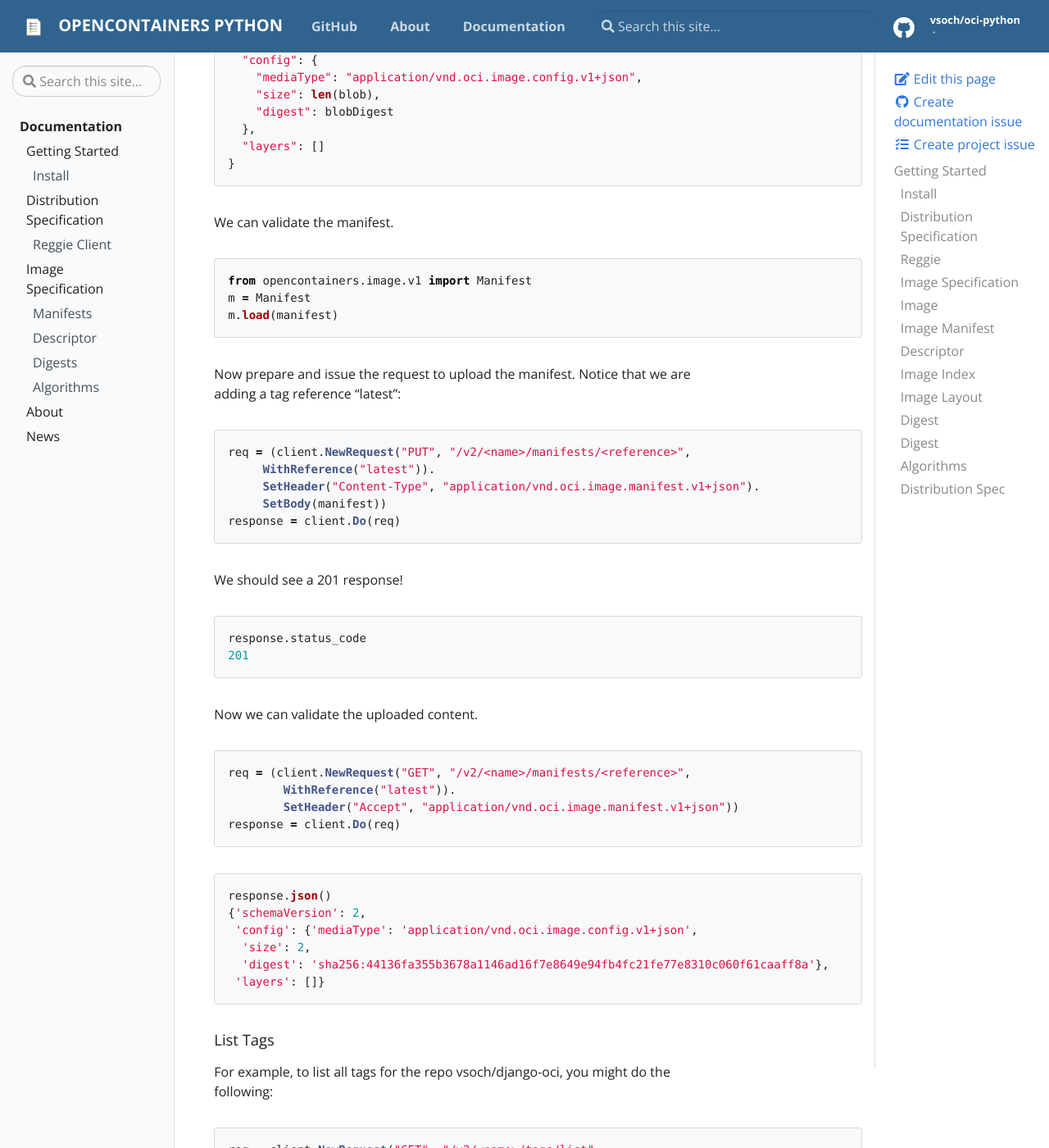
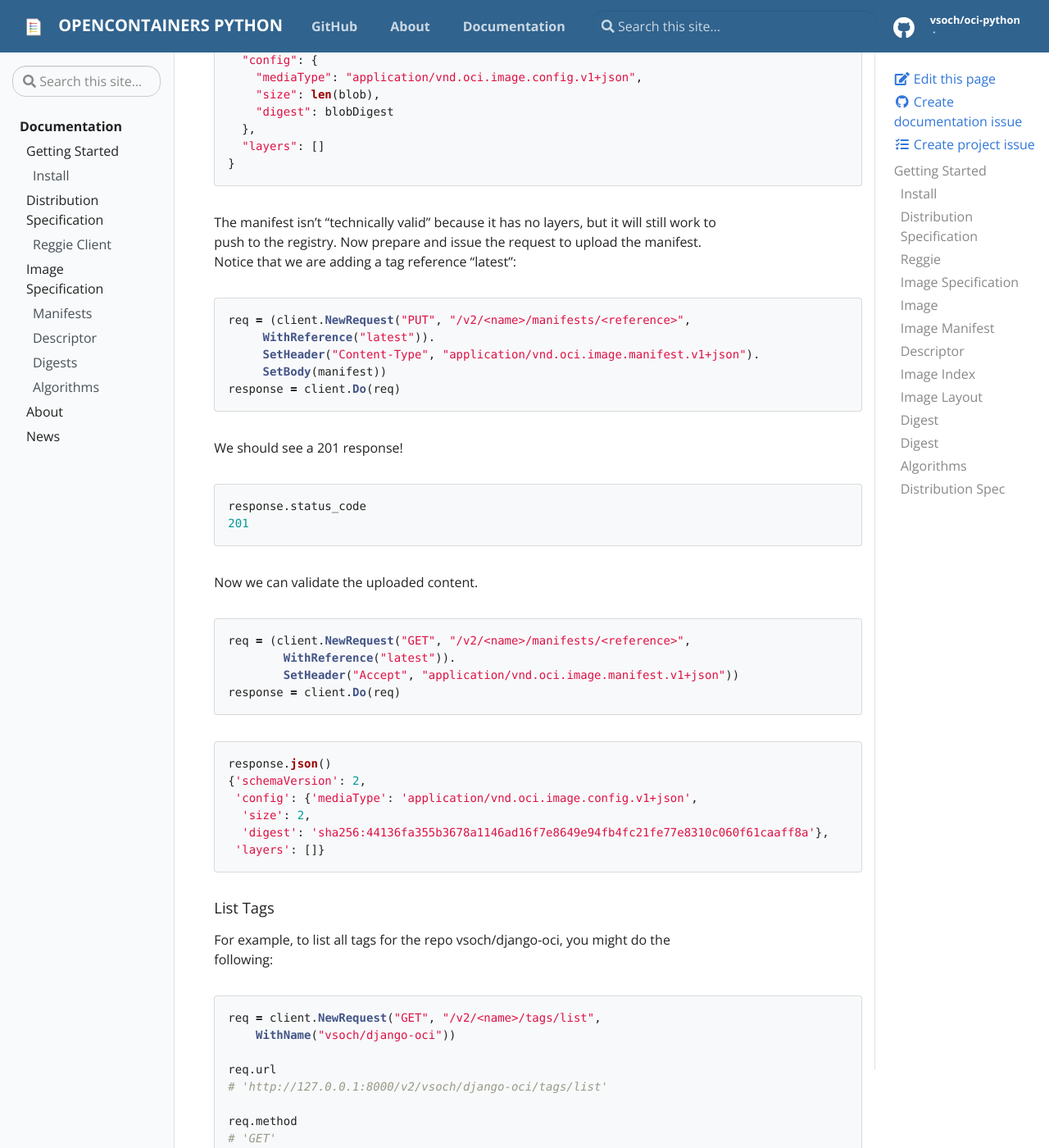
Before and after one commit to vsoch/oci-python, a Jekyll site: the page built from docs/_docs/getting-started.md, in a window 1280 px wide and 1400 px high, scrolled down 8785 px. Shown: the whole window at 82% size. Built offline with Jekyll 4.4.1, drawn with Linux system fonts in a browser that asks for light colours; some of the changed text lies outside the part shown.

Commit message:
last changes for working with django-oci (#11)
Signed-off-by: vsoch <vsochat@stanford.edu>

````diff
--- a/docs/_docs/getting-started.md
+++ b/docs/_docs/getting-started.md
@@ -374,15 +374,8 @@
 }
 ```
 
-We can validate the manifest.
-
-```python
-from opencontainers.image.v1 import Manifest
-m = Manifest
-m.load(manifest)
-```
-
-Now prepare and issue the request to upload the manifest. Notice that we are adding a tag
+The manifest isn't "technically valid" because it has no layers, but it will still work
+to push to the registry. Now prepare and issue the request to upload the manifest. Notice that we are adding a tag
 reference "latest":
 
 ```python
@@ -442,17 +435,13 @@
 response = client.Do(req)
 ```
 
-Since we didn't actually have that repository, we get a 404 (not found).
+We get the tags!
+```
+response
+# <Response [200]>
 
-```python
-response.status_code
-404
-```
-
-If we had created the repository and tags, we would parse the response json instead:
-
-```python
-tags = response.json()
+response.json()
+# {'name': 'myorg/myrepo', 'tags': ['latest']}
 ```
 
 ##### Auth
````
Also changed, not shown: 1 other file.
